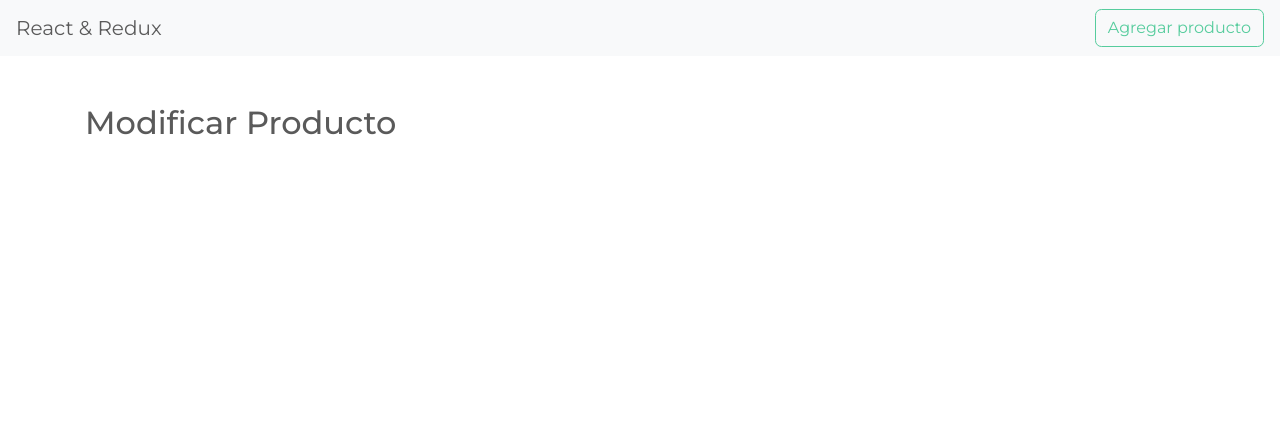
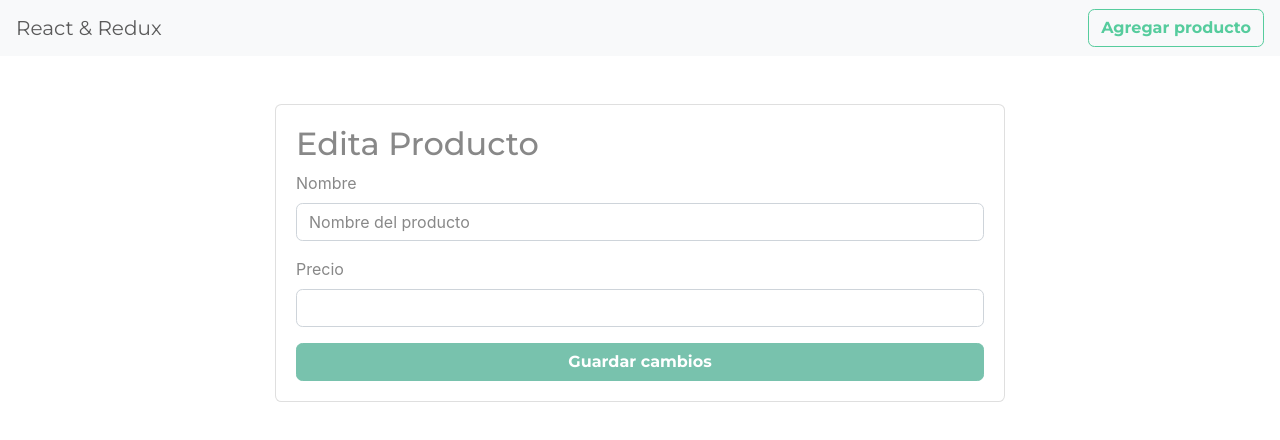
Before and after one commit to jcarlosj/React-Redux-CRUD-Products-U-JPdTV, a React (Create React App) app: page /product/edit in a window 1280 px wide. Shown: the top 440 px of the page. Built offline with nearby package versions, Linux system fonts and the light colour scheme.

Commit message:
[+] CreateProduct, EditProduct, Products: Bootstrap Form and Table Components

```diff
--- a/src/components/products/CreateProduct.js
+++ b/src/components/products/CreateProduct.js
@@ -2,7 +2,29 @@ import React from 'react';
 
 const CreateProduct = () => {
     return (
-        <h2>Crear Producto</h2>
+        <div className="row justify-content-center">
+            <div className="col-md-8">
+                <div className="card">
+                    <div className="card-body">
+                        <h2>Crea Producto</h2>
+                        <form>
+                            <div class="form-group">
+                                <label for="name">Nombre</label>
+                                <input type="text" class="form-control" id="name" placeholder="Nombre del producto" />
+                            </div>
+                            <div class="form-group">
+                                <label for="price">Precio</label>
+                                <input type="number" class="form-control" id="price" />
+                            </div>
+                            <button
+                                type="button"
+                                className="btn btn-primary d-block w-100"
+                            >Agregar</button>
+                        </form>
+                    </div>
+                </div>
+            </div>
+        </div>
     );
 }
 
--- a/src/components/products/EditProduct.js
+++ b/src/components/products/EditProduct.js
@@ -2,7 +2,29 @@ import React from 'react';
 
 const EditProduct = () => {
     return (
-        <h2>Modificar Producto</h2>
+        <div className="row justify-content-center">
+            <div className="col-md-8">
+                <div className="card">
+                    <div className="card-body">
+                        <h2>Edita Producto</h2>
+                        <form>
+                            <div class="form-group">
+                                <label for="name">Nombre</label>
+                                <input type="text" class="form-control" id="name" placeholder="Nombre del producto" />
+                            </div>
+                            <div class="form-group">
+                                <label for="price">Precio</label>
+                                <input type="number" class="form-control" id="price" />
+                            </div>
+                            <button
+                                type="button"
+                                className="btn btn-primary d-block w-100"
+                            >Guardar cambios</button>
+                        </form>
+                    </div>
+                </div>
+            </div>
+        </div>
     );
 }
 
--- a/src/components/products/Products.js
+++ b/src/components/products/Products.js
@@ -1,8 +1,26 @@
-import React from 'react';
+import React, { Fragment } from 'react';
 
 const Products = () => {
     return (
-        <h2>Productos</h2>
+        <Fragment>
+            <h2 className="text-center mt-5">Productos</h2>
+            <table class="table mt-4">
+                <thead class="thead-light">
+                    <tr>
+                        <th scope="col">Nombre</th>
+                        <th scope="col">Precio</th>
+                        <th scope="col"></th>
+                    </tr>
+                </thead>
+                <tbody>
+                    <tr>
+                        <td>Laptop</td>
+                        <td>300</td>
+                        <td></td>
+                    </tr>
+                </tbody>
+            </table>
+        </Fragment>
     );
 }
 
--- a/src/index.css
+++ b/src/index.css
@@ -11,3 +11,7 @@ code {
   font-family: source-code-pro, Menlo, Monaco, Consolas, 'Courier New',
     monospace;
 }
+
+.btn {
+  font-weight: bold;
+}
```
